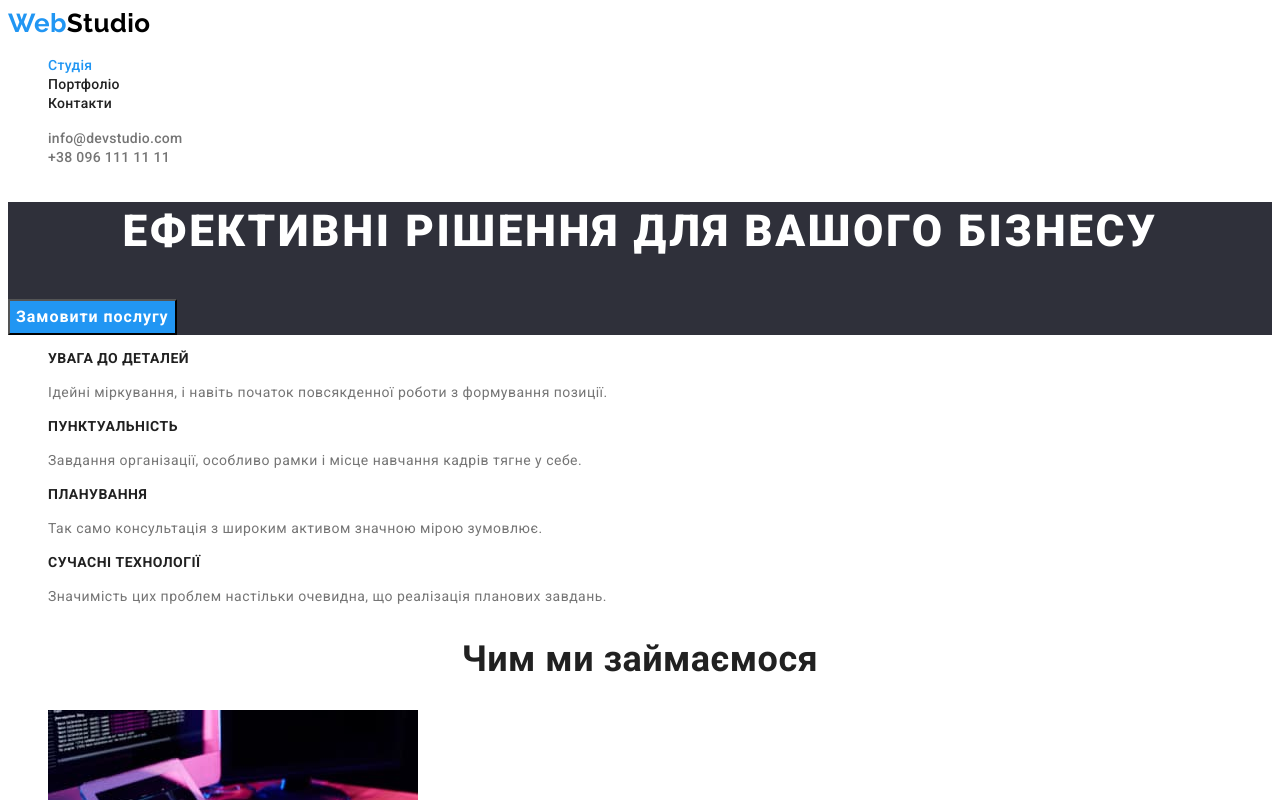
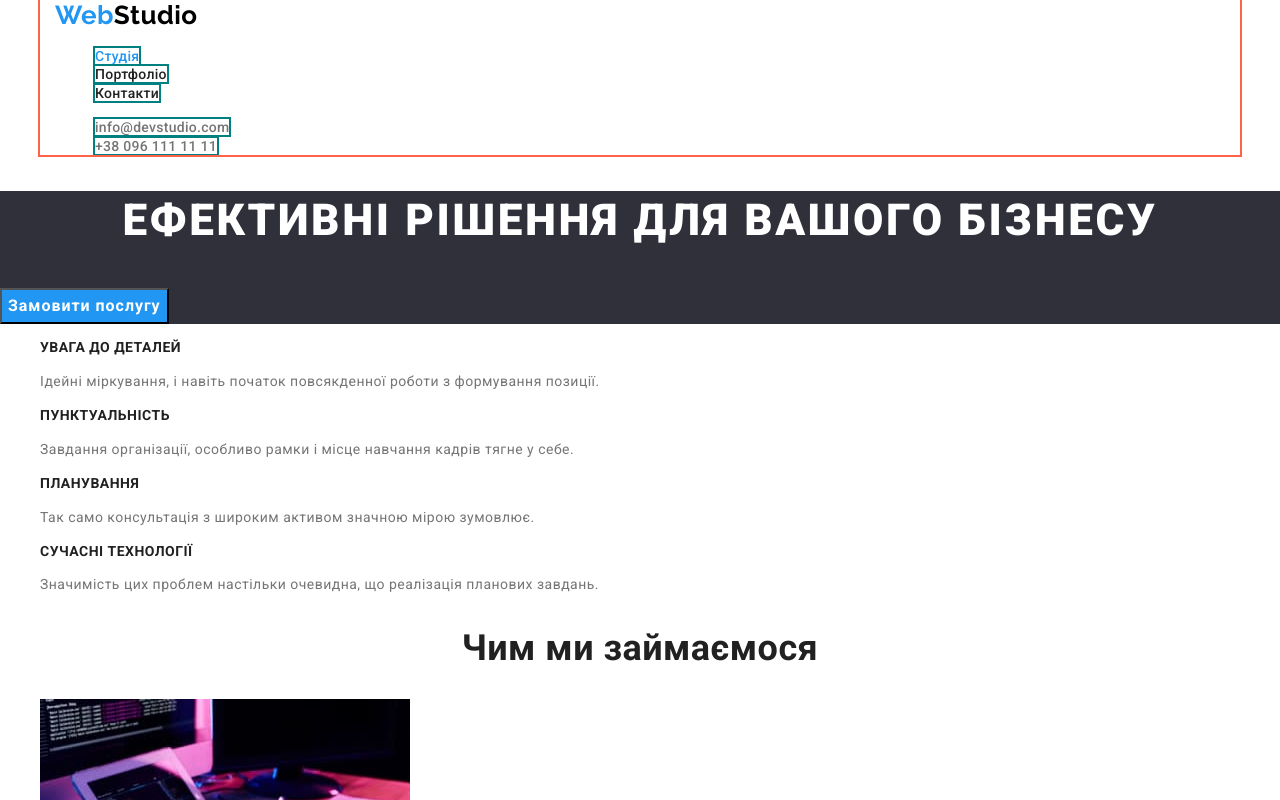
Before and after one commit to An-nettt/goit-markup-hw-03, a plain HTML site: page index.html in a window 1280 px wide. Shown: the top 800 px of the page. Drawn offline with nearby package versions, Linux system fonts and the light colour scheme.

Commit message:
Додано нормалізацію

```diff
--- a/css/style.css
+++ b/css/style.css
@@ -29,6 +29,14 @@ body {
     list-style: none;
 }
 
+.container {
+    width: 1200px;
+    padding: 0 15px;
+    margin: 0 auto;
+
+    outline: 2px solid tomato;
+}
+
 /* Стилі для header */
 /* Лого */
 .site-logo {
@@ -53,6 +61,9 @@ body {
     line-height: 16px;
     letter-spacing: 0.02em;
     text-decoration: none;
+
+
+    outline: 2px solid teal
 }
 
 .site-nav .link:hover,
@@ -73,6 +84,8 @@ body {
     line-height: 1.14;
     letter-spacing: 0.02em;
     text-decoration: none;
+
+    outline: 2px solid teal
 }
 
 .contacts .link:hover,
--- a/index.html
+++ b/index.html
@@ -7,10 +7,12 @@
     <title>WebStudio</title>
     <link href="https://fonts.googleapis.com/css2?family=Raleway:wght@700&family=Roboto:wght@400;500;700;900&display=swap"
         rel="stylesheet">
+    <link rel="stylesheet" href="https://cdnjs.cloudflare.com/ajax/libs/modern-normalize/1.1.0/modern-normalize.min.css">
     <link rel="stylesheet" href="./css/style.css">
 </head>
 <body>
     <header>
+        <div class="container">
             <nav>
                 <a class="site-logo link" href="./index.html"> <span class="logo">Web</span>Studio</a>
                 <ul class="site-nav list">
@@ -24,6 +26,8 @@
                 <li><a href="mailto:info@devstudio.com" class="link">info@devstudio.com</a></li>
                 <li><a href="tel:+380961111111" class="link">+38 096 111 11 11</a></li>
             </ul>
+        </div>
+
     </header>
 
     <main>
```
Also changed, not shown: portfolio.html (+1 -0 lines). Lines whose indentation alone changed are shown as unchanged.
